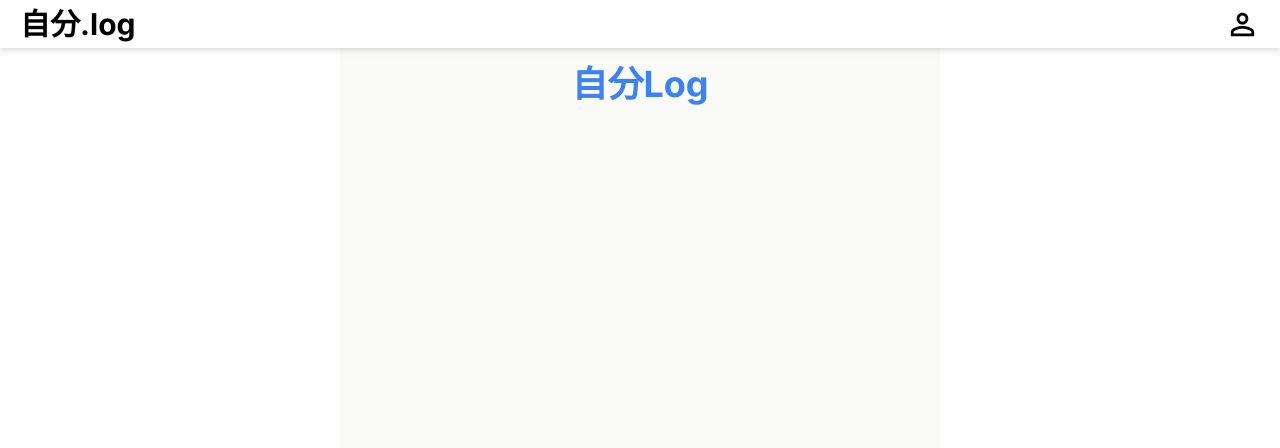
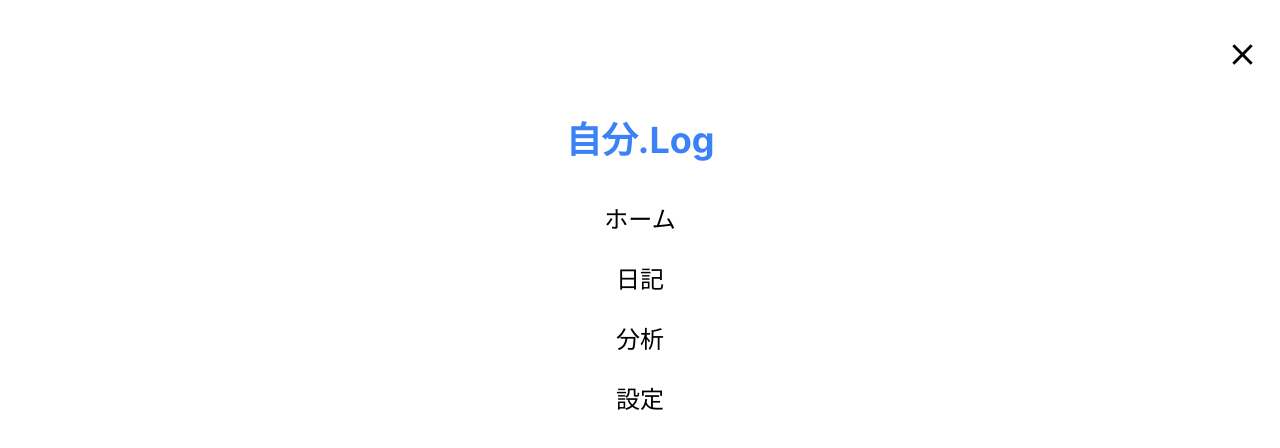
Before and after one commit to tech-harmony-team/Jibun-Log, a Next.js app in the folder next-front/: page / in a window 1280 px wide. Shown: the top 448 px of the page. Built offline with nearby package versions, Linux system fonts and the light colour scheme.

Commit message:
メニューを作成して、開閉できるようにした。

```diff
--- a/next-front/src/components/app-bar/appBar.tsx
+++ b/next-front/src/components/app-bar/appBar.tsx
@@ -1,18 +1,55 @@
+"use client";
+
 import PersonOutlineIcon from "@mui/icons-material/PersonOutline";
+import CloseIcon from "@mui/icons-material/Close";
+import { useState } from "react";
 
 export default function AppBar() {
+  const [menuOpen, setMenuOpen] = useState(true);
+
   return (
     <div>
-      <div className="w-full h-12 py-2 px-5 flex flex-row justify-center items-center bg-white drop-shadow-md z-50 fixed">
+      <div className="w-full h-12 py-2 px-5 flex flex-row justify-center items-center bg-white drop-shadow-md z-40 fixed">
         <div className="w-3/4 h-full flex items-center">
           <h1 className="text-3xl font-bold">自分.log</h1>
         </div>
-        <div className="w-1/4 h-full flex items-center justify-end">
-          <button>
-            <PersonOutlineIcon fontSize="large" />
-          </button>
+        <div
+          className="w-1/4 h-full flex items-center justify-end cursor-pointer"
+          onClick={() => setMenuOpen(true)}
+        >
+          <PersonOutlineIcon fontSize="large" />
         </div>
       </div>
+      {/* メニュー */}
+      {menuOpen && (
+        <div className=" fixed top-0 left-0 w-full h-full z-50 bg-white">
+          <div className="w-full h-20 py-2 px-5 flex flex-row justify-end">
+            <div
+              className="w-full h-auto flex justify-end items-end cursor-pointer"
+              onClick={() => setMenuOpen(false)}
+            >
+              <CloseIcon fontSize="large" />
+            </div>
+          </div>
+          <div className="w-3/4 h-full flex flex-col gap-5 mx-auto my-10">
+            <h1 className="text-blue-500 mb-5 text-center text-4xl font-bold">
+              自分.Log
+            </h1>
+            <div className="w-full h-10 flex justify-center items-center cursor-pointer">
+              <h2 className="text-2xl">ホーム</h2>
+            </div>
+            <div className="w-full h-10 flex justify-center items-center cursor-pointer">
+              <h2 className="text-2xl">日記</h2>
+            </div>
+            <div className="w-full h-10 flex justify-center items-center cursor-pointer">
+              <h2 className="text-2xl">分析</h2>
+            </div>
+            <div className="w-full h-10 flex justify-center items-center cursor-pointer">
+              <h2 className="text-2xl">設定</h2>
+            </div>
+          </div>
+        </div>
+      )}
     </div>
   );
 }
```
